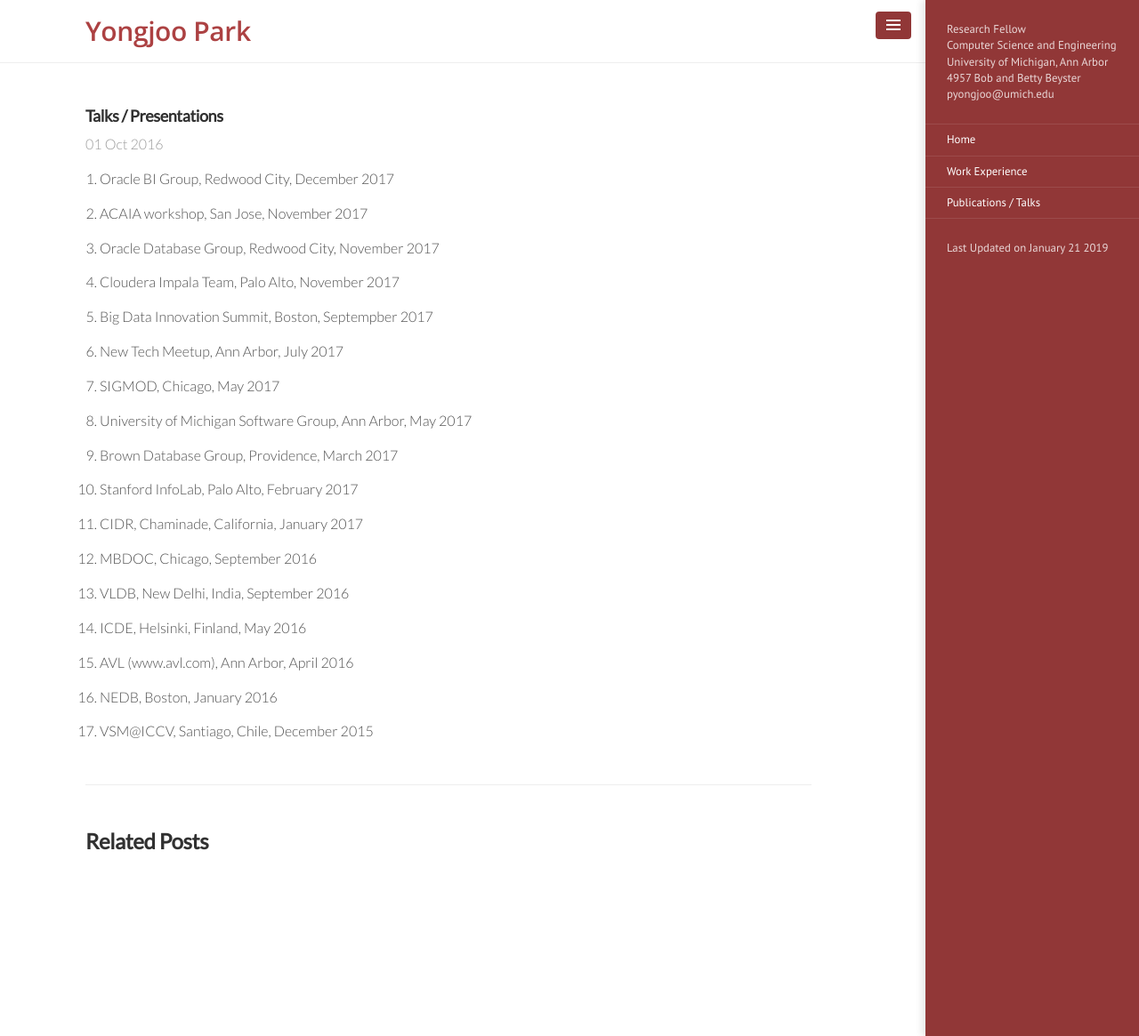
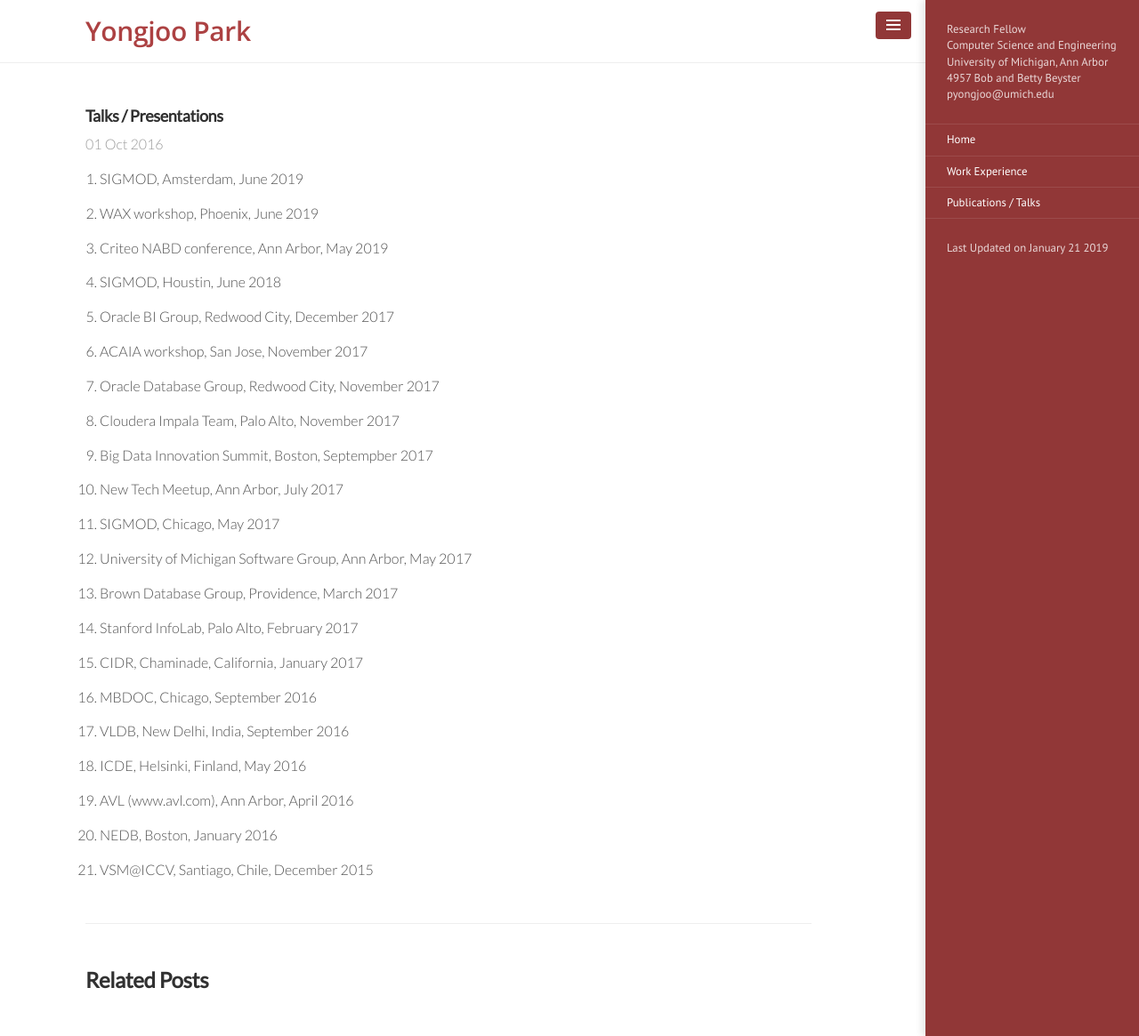
Before and after one commit to pyongjoo/pyongjoo.github.io, a Jekyll site: the page built from _publications/2016-10-01-talks.md, in a window 1280 px wide and 1165 px high. Shown: the whole window at 89% size. Built offline with Jekyll 4.4.1, drawn with Linux system fonts in a browser that asks for light colours.

Commit message:
Update 2016-10-01-talks.md

```diff
--- a/_publications/2016-10-01-talks.md
+++ b/_publications/2016-10-01-talks.md
@@ -2,6 +2,14 @@
 layout: post
 title: Talks / Presentations
 ---
+
+1. SIGMOD, Amsterdam, June 2019
+
+1. WAX workshop, Phoenix, June 2019
+
+1. Criteo NABD conference, Ann Arbor, May 2019
+
+1. SIGMOD, Houstin, June 2018
 
 1. Oracle BI Group, Redwood City, December 2017
 
```
